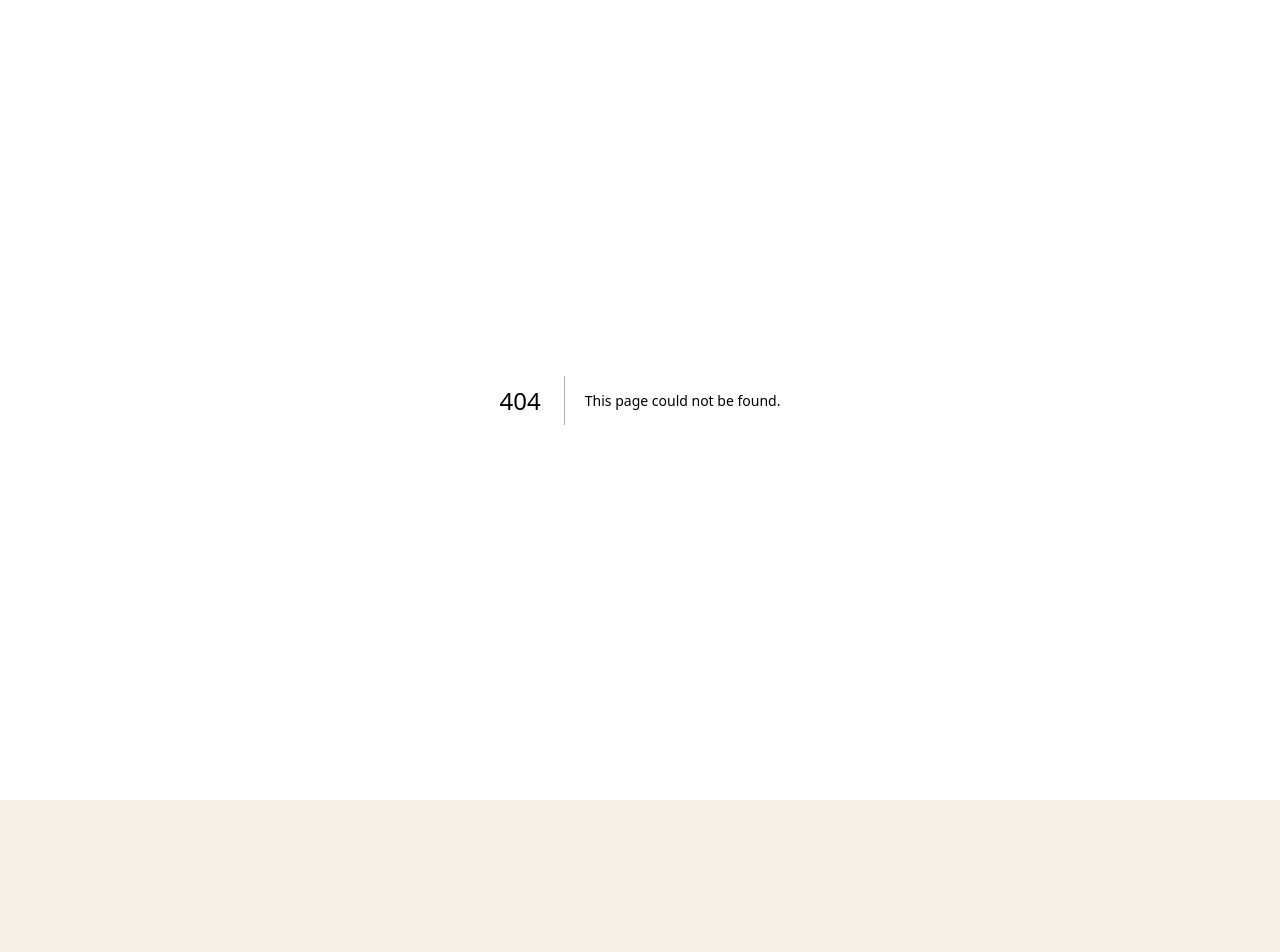
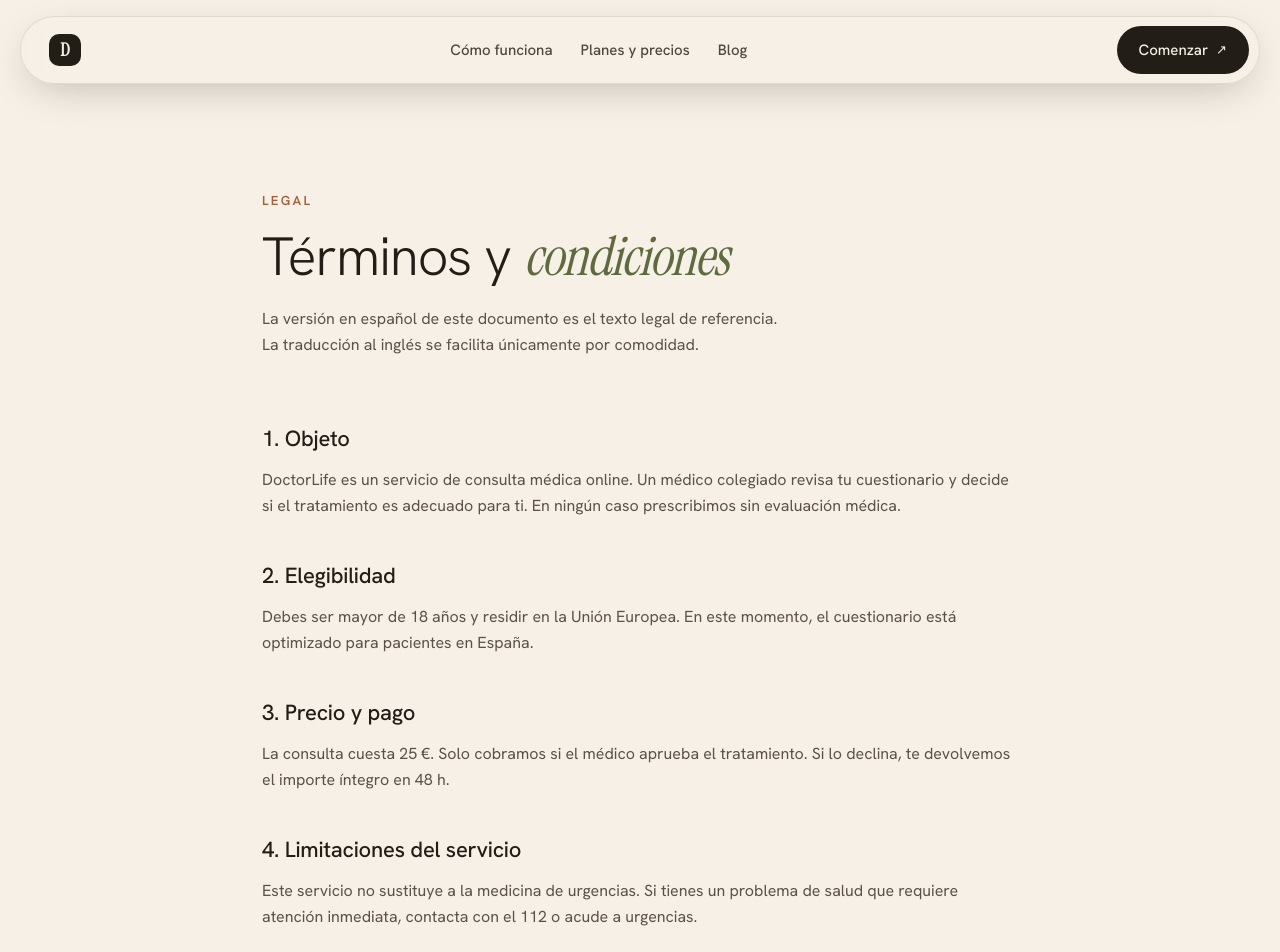
Before and after one commit to jessedrg/doctorlife-uk, a Next.js app: page /terminos in a window 1280 px wide. Before the commit this address had no page. Shown: the top 952 px of the page. Before the commit the page ends 800 px from the top, so only its background shows below. Built offline with nearby package versions, Linux system fonts and the light colour scheme.

Commit message:
feat: add terms and conditions page and update sitemap & footer links

```diff
--- a/app/sitemap.ts
+++ b/app/sitemap.ts
@@ -8,6 +8,7 @@ export default function sitemap(): MetadataRoute.Sitemap {
     { url: `${SITE_URL}/`, lastModified: now, changeFrequency: "weekly", priority: 1 },
     { url: `${SITE_URL}/blog`, lastModified: now, changeFrequency: "weekly", priority: 0.9 },
     { url: `${SITE_URL}/privacidad`, lastModified: now, changeFrequency: "yearly", priority: 0.3 },
+    { url: `${SITE_URL}/terminos`, lastModified: now, changeFrequency: "yearly", priority: 0.3 },
   ];
 
   const blogRoutes: MetadataRoute.Sitemap = posts.map((p) => ({
--- /dev/null
+++ b/app/terminos/page.tsx
@@ -0,0 +1,130 @@
+import type { Metadata } from "next";
+import { QuizProvider } from "@/components/quiz-context";
+import { Navbar } from "@/components/navbar";
+import { Footer } from "@/components/footer";
+import { SITE_URL } from "@/lib/blog";
+
+export const metadata: Metadata = {
+  title: "Términos y condiciones — DoctorLife",
+  description:
+    "Condiciones de uso del servicio de consulta médica online de DoctorLife (HI DOCTOR AI SL): elegibilidad, precio, responsabilidad y ley aplicable.",
+  alternates: { canonical: `${SITE_URL}/terminos` },
+};
+
+type Section = {
+  title: string;
+  body?: string;
+  bullets?: string[];
+};
+
+const sections: Section[] = [
+  {
+    title: "1. Objeto",
+    body: "DoctorLife es un servicio de consulta médica online. Un médico colegiado revisa tu cuestionario y decide si el tratamiento es adecuado para ti. En ningún caso prescribimos sin evaluación médica.",
+  },
+  {
+    title: "2. Elegibilidad",
+    body: "Debes ser mayor de 18 años y residir en la Unión Europea. En este momento, el cuestionario está optimizado para pacientes en España.",
+  },
+  {
+    title: "3. Precio y pago",
+    body: "La consulta cuesta 25 €. Solo cobramos si el médico aprueba el tratamiento. Si lo declina, te devolvemos el importe íntegro en 48 h.",
+  },
+  {
+    title: "4. Limitaciones del servicio",
+    body: "Este servicio no sustituye a la medicina de urgencias. Si tienes un problema de salud que requiere atención inmediata, contacta con el 112 o acude a urgencias.",
+  },
+  {
+    title: "5. Responsabilidad",
+    body: "El médico que revise tu caso actúa bajo su criterio profesional y responsabilidad. DoctorLife actúa como plataforma tecnológica que facilita la consulta.",
+  },
+  {
+    title: "6. Propiedad intelectual",
+    body: "Los contenidos de doctorlife.io (textos, imágenes, código) son propiedad de HI DOCTOR AI SL salvo que se indique otra cosa.",
+  },
+  {
+    title: "7. Derecho de desistimiento",
+    body: "Como servicio de consulta médica, la prestación comienza inmediatamente con tu consentimiento expreso al iniciar el cuestionario clínico. Por ello, y conforme al art. 103.a) del RDL 1/2007 (TRLGDCU), una vez iniciada la revisión médica decae el derecho de desistimiento. Si el médico declina el tratamiento, te devolvemos el importe íntegro en un plazo de 48 horas.",
+  },
+  {
+    title: "8. Ley aplicable",
+    body: "Estas condiciones se rigen por la legislación española. Los conflictos se resolverán en los juzgados de Madrid, salvo que la ley designe un fuero diferente.",
+  },
+  {
+    title: "9. Resolución de disputas en línea",
+    body: "Conforme al Reglamento (UE) 524/2013, si eres consumidor tienes acceso a la plataforma europea de resolución de litigios en línea disponible en ec.europa.eu/consumers/odr. Antes de acudir a ella, te pedimos que nos contactes en hello@hi-doctor.ai para intentar resolver el asunto directamente.",
+  },
+];
+
+export default function TerminosPage() {
+  return (
+    <QuizProvider>
+      <div className="overflow-x-clip bg-paper">
+        <Navbar />
+        <main className="mx-auto max-w-[820px] px-5 pb-10 pt-10 sm:px-8">
+          <header className="py-12 sm:py-16">
+            <span className="text-[13px] font-semibold uppercase tracking-[.18em] text-clay">
+              Legal
+            </span>
+            <h1 className="mt-4 text-balance text-[clamp(32px,5vw,54px)] font-light leading-[1.05] tracking-[-.02em] text-ink">
+              Términos y <span className="font-serif italic text-olive">condiciones</span>
+            </h1>
+            <p className="mt-5 max-w-[58ch] text-pretty text-[16px] leading-relaxed text-ink-soft">
+              La versión en español de este documento es el texto legal de referencia.
+              La traducción al inglés se facilita únicamente por comodidad.
+            </p>
+          </header>
+
+          <div className="flex flex-col gap-10">
+            {sections.map((s) => (
+              <section key={s.title}>
+                <h2 className="text-[20px] font-medium tracking-[-.01em] text-ink sm:text-[22px]">
+                  {s.title}
+                </h2>
+                {s.body ? (
+                  <p className="mt-3 text-pretty text-[16px] leading-relaxed text-ink-soft">
+                    {s.body}
+                  </p>
+                ) : null}
+                {s.bullets ? (
+                  <ul className="mt-4 flex flex-col gap-3">
+                    {s.bullets.map((b) => (
+                      <li
+                        key={b}
+                        className="flex items-start gap-3 text-[16px] leading-relaxed text-ink-soft"
+                      >
+                        <span className="mt-[9px] h-[6px] w-[6px] flex-shrink-0 rounded-full bg-olive" />
+                        {b}
+                      </li>
+                    ))}
+                  </ul>
+                ) : null}
+              </section>
+            ))}
+          </div>
+
+          <aside className="mt-14 rounded-[24px] border border-ink/10 bg-sage/15 p-8">
+            <span className="text-[12px] font-semibold uppercase tracking-[.16em] text-clay">
+              ¿Necesitas más información?
+            </span>
+            <h2 className="mt-3 text-[clamp(22px,3vw,30px)] font-light leading-[1.1] tracking-[-.02em] text-ink">
+              Hablamos contigo.
+            </h2>
+            <p className="mt-3 max-w-[52ch] text-pretty text-[16px] leading-relaxed text-ink-soft">
+              Si un apartado de este documento no queda claro, o quieres ejercer algún
+              derecho, nuestro equipo de privacidad y legal responde directamente.
+            </p>
+            <a
+              href="mailto:hello@hi-doctor.ai"
+              className="mt-6 inline-flex items-center gap-2 rounded-full bg-ink px-6 py-[12px] text-[15px] font-semibold text-paper no-underline"
+            >
+              Contactar con el equipo
+              <span className="text-[13px]">↗</span>
+            </a>
+          </aside>
+        </main>
+        <Footer />
+      </div>
+    </QuizProvider>
+  );
+}
--- a/lib/data.ts
+++ b/lib/data.ts
@@ -155,7 +155,10 @@ export const footerColumns: FooterColumn[] = [
   },
   {
     title: "Legal",
-    links: [{ label: "Política de privacidad", href: "/privacidad" }],
+    links: [
+      { label: "Política de privacidad", href: "/privacidad" },
+      { label: "Términos y condiciones", href: "/terminos" },
+    ],
   },
 ];
 
```
